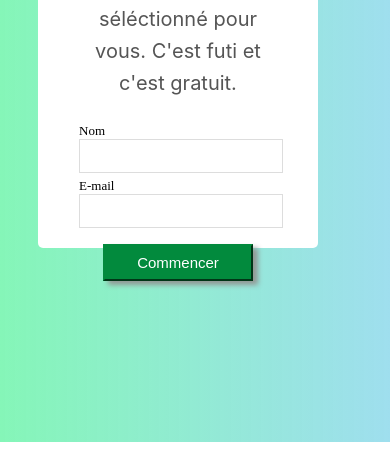
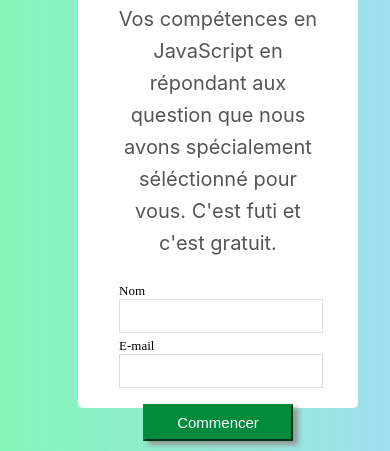
Before and after one commit to Bonheur93/Quiz, a plain HTML site: page index.html in a window 390 px wide. Shown: the part 402-853 px from the top of the page. Drawn offline with Linux system fonts and the light colour scheme.

Commit message:
refactory-Style : Responsive login

```diff
--- a/style.css
+++ b/style.css
@@ -301,9 +301,9 @@ p{
         justify-content: center;
         width: 200px;
         height: 480px;
-        margin-top: 50px;
+        margin-top: 210px;
         margin-bottom: 0px;
-        margin-left: 30px;
+        margin-left: 70px;
     }
 
 
```
